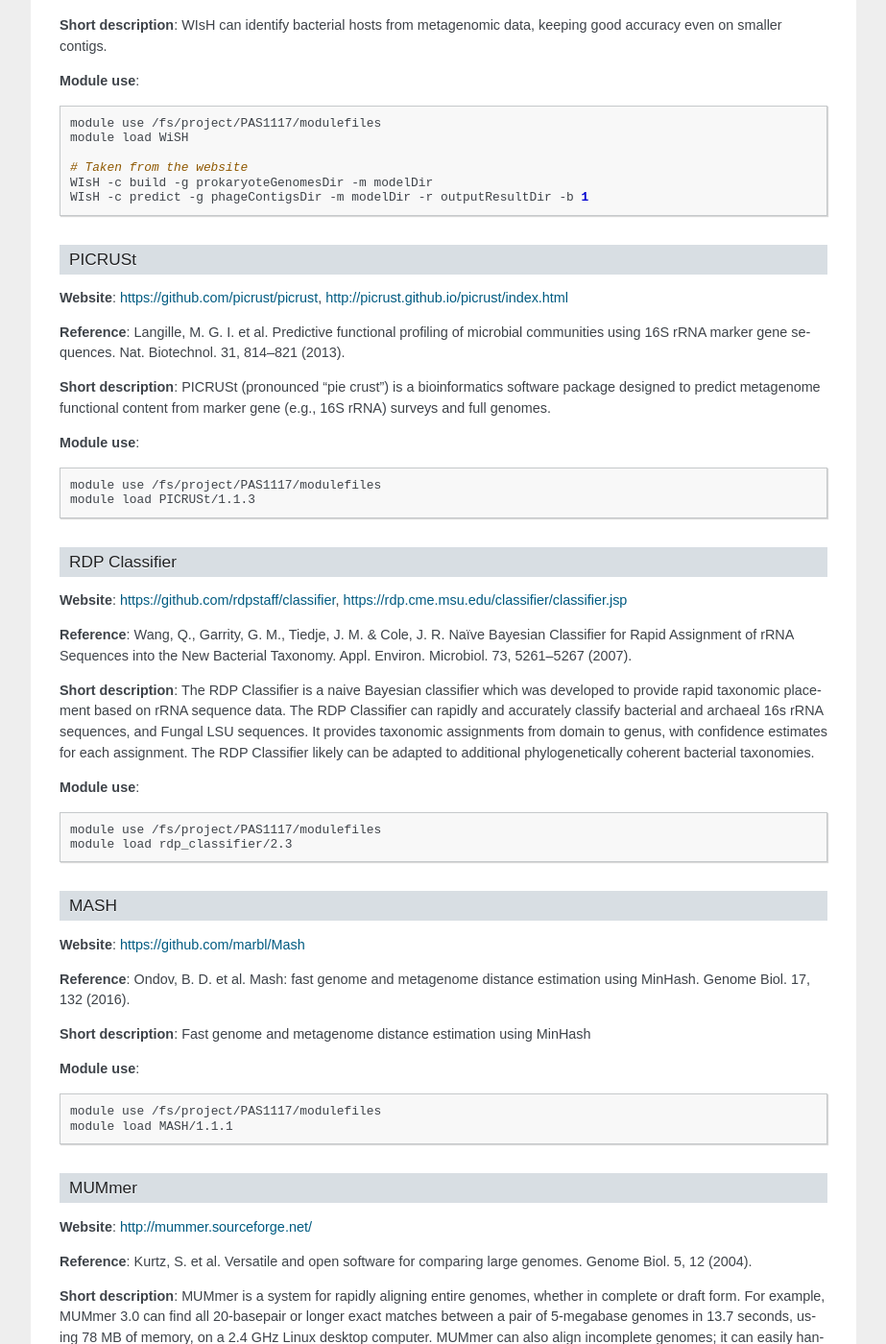
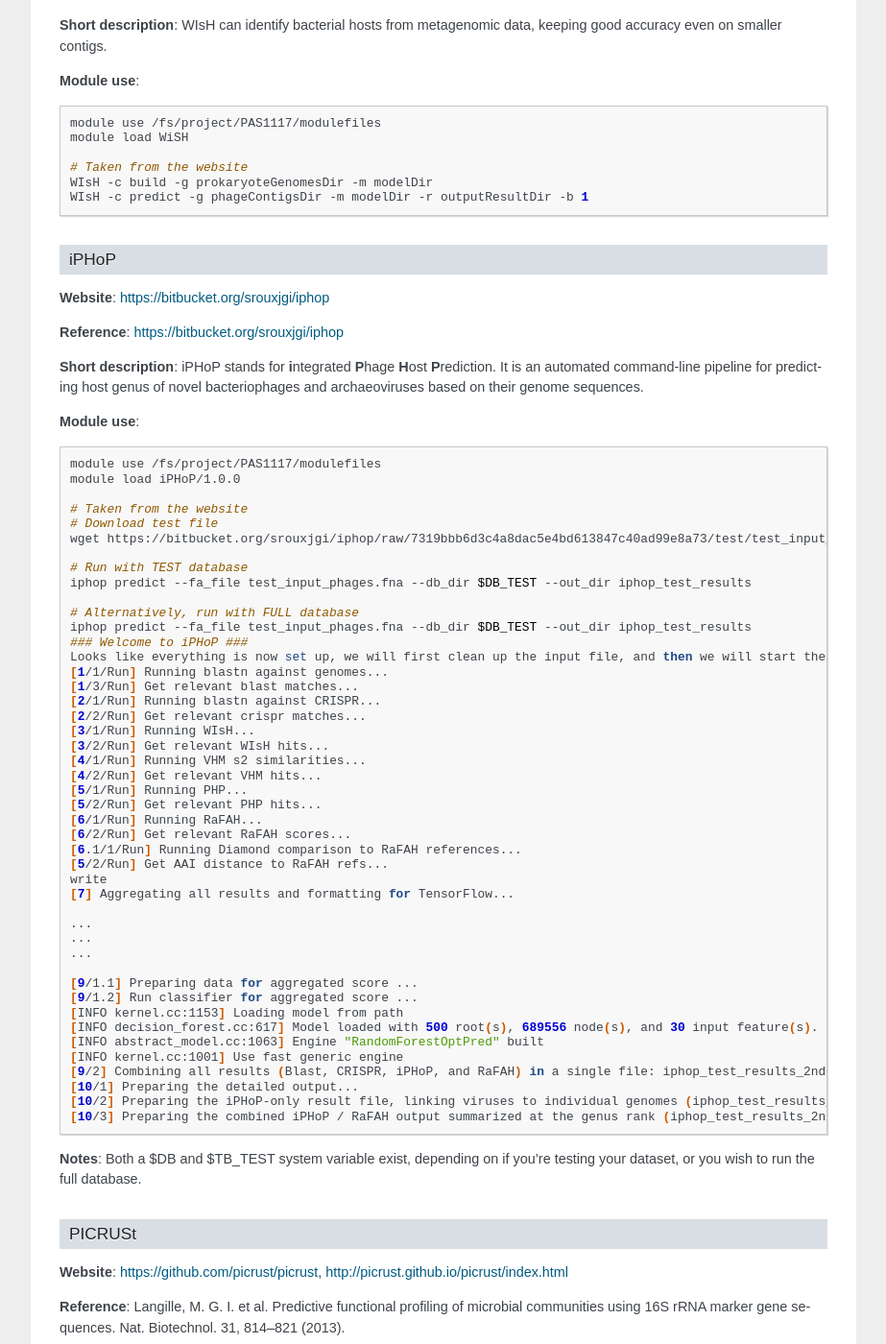
Before and after one commit to MAVERIC-Labs/MAVERIC_informatics, a Sphinx documentation site: the page built from docs/source/eMicro-Apps.rst, in a window 1280 px wide and 1400 px high, scrolled down 43405 px. Shown: the whole window at 96% size, without its empty margins (198-1121 px from the left). Built offline with Sphinx 7.4.7, drawn with Linux system fonts in a browser that asks for light colours.

Commit message:
Add in iPHoP

```diff
--- a/docs/source/eMicro-Apps.rst
+++ b/docs/source/eMicro-Apps.rst
@@ -2595,7 +2595,68 @@ contigs.
     WIsH -c build -g prokaryoteGenomesDir -m modelDir
     WIsH -c predict -g phageContigsDir -m modelDir -r outputResultDir -b 1
 
-
+iPHoP
+~~~~~
+
+**Website**: https://bitbucket.org/srouxjgi/iphop
+
+**Reference**: https://bitbucket.org/srouxjgi/iphop
+
+**Short description**: iPHoP stands for **i**\ntegrated **P**\hage **H**\ost **P**\rediction. It is an automated
+command-line pipeline for predicting host genus of novel bacteriophages and archaeoviruses based on their genome sequences.
+
+**Module use**:
+
+.. code-block:: bash
+
+    module use /fs/project/PAS1117/modulefiles
+    module load iPHoP/1.0.0
+
+    # Taken from the website
+    # Download test file
+    wget https://bitbucket.org/srouxjgi/iphop/raw/7319bbb6d3c4a8dac5e4bd613847c40ad99e8a73/test/test_input_phages.fna
+
+    # Run with TEST database
+    iphop predict --fa_file test_input_phages.fna --db_dir $DB_TEST --out_dir iphop_test_results
+
+    # Alternatively, run with FULL database
+    iphop predict --fa_file test_input_phages.fna --db_dir $DB_TEST --out_dir iphop_test_results
+    ### Welcome to iPHoP ###
+    Looks like everything is now set up, we will first clean up the input file, and then we will start the host prediction steps themselves
+    [1/1/Run] Running blastn against genomes...
+    [1/3/Run] Get relevant blast matches...
+    [2/1/Run] Running blastn against CRISPR...
+    [2/2/Run] Get relevant crispr matches...
+    [3/1/Run] Running WIsH...
+    [3/2/Run] Get relevant WIsH hits...
+    [4/1/Run] Running VHM s2 similarities...
+    [4/2/Run] Get relevant VHM hits...
+    [5/1/Run] Running PHP...
+    [5/2/Run] Get relevant PHP hits...
+    [6/1/Run] Running RaFAH...
+    [6/2/Run] Get relevant RaFAH scores...
+    [6.1/1/Run] Running Diamond comparison to RaFAH references...
+    [5/2/Run] Get AAI distance to RaFAH refs...
+    write
+    [7] Aggregating all results and formatting for TensorFlow...
+
+    ...
+    ...
+    ...
+
+    [9/1.1] Preparing data for aggregated score ...
+    [9/1.2] Run classifier for aggregated score ...
+    [INFO kernel.cc:1153] Loading model from path
+    [INFO decision_forest.cc:617] Model loaded with 500 root(s), 689556 node(s), and 30 input feature(s).
+    [INFO abstract_model.cc:1063] Engine "RandomForestOptPred" built
+    [INFO kernel.cc:1001] Use fast generic engine
+    [9/2] Combining all results (Blast, CRISPR, iPHoP, and RaFAH) in a single file: iphop_test_results_2nd/Wdir/All_combined_scores.csv
+    [10/1] Preparing the detailed output...
+    [10/2] Preparing the iPHoP-only result file, linking viruses to individual genomes (iphop_test_results_2nd/Host_prediction_to_genome_m90.csv) ...
+    [10/3] Preparing the combined iPHoP / RaFAH output summarized at the genus rank (iphop_test_results_2nd/Host_prediction_to_genus_m90.csv) ...
+
+**Notes**: Both a $DB and $TB_TEST system variable exist, depending on if you're testing your dataset, or you wish to run
+the full database.
 
 PICRUSt
 ~~~~~~~
```
Also changed, not shown: 6 other files.
